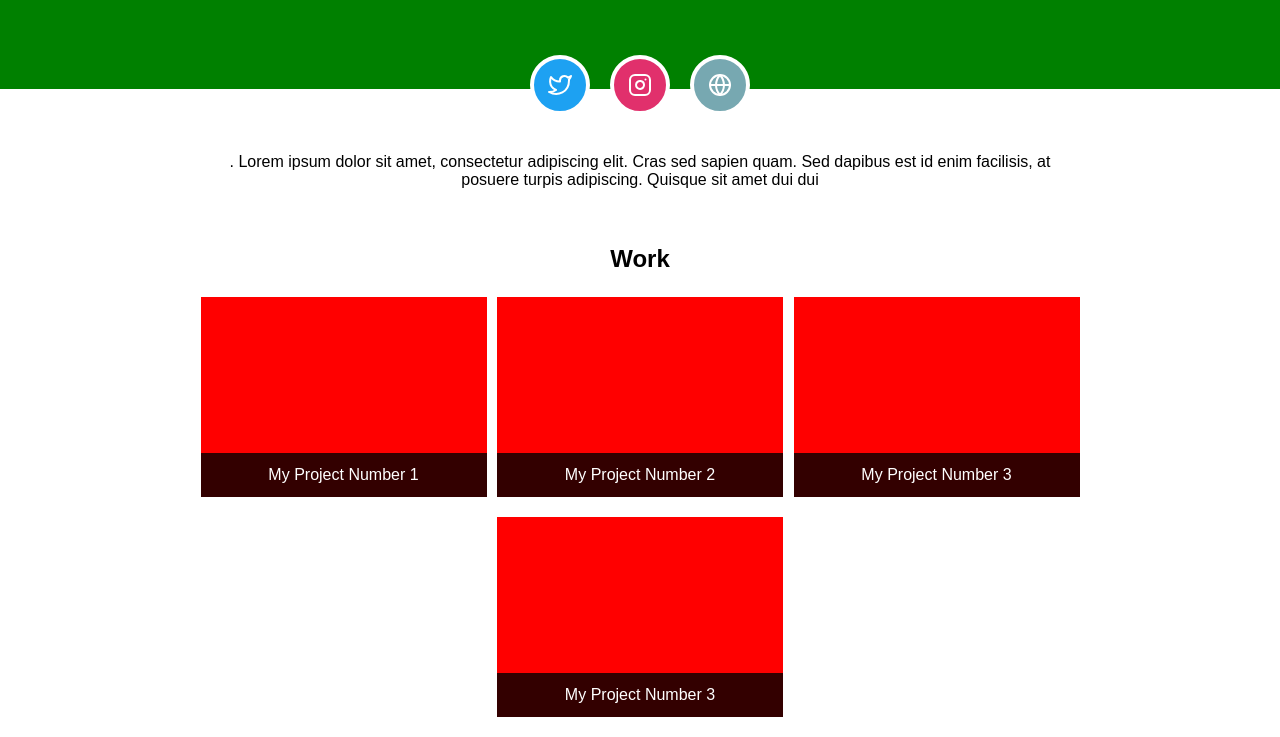
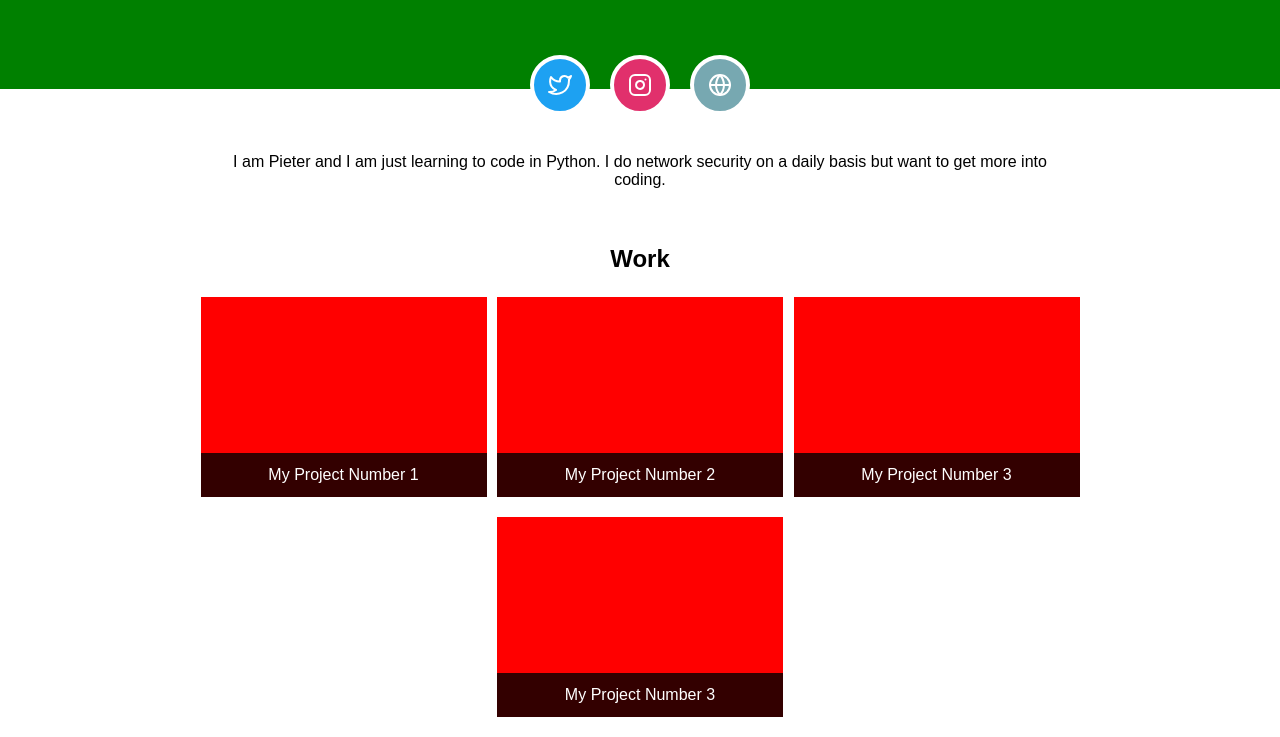
Before and after one commit to eye-designs/personalsite, a plain HTML site: page index.html in a window 1280 px wide. Shown: the part 186-923 px from the top of the page. Drawn offline with Linux system fonts and the light colour scheme.

Commit message:
updated about me

```diff
--- a/index.html
+++ b/index.html
@@ -30,9 +30,7 @@
   <!-- About You -->
   <main>
     <section class="about">
-      <p>. Lorem ipsum dolor sit amet, consectetur adipiscing elit. Cras sed sapien quam. Sed dapibus est id enim facilisis,
-        at posuere turpis adipiscing. Quisque sit amet dui dui
-      </p>
+      <p>I am Pieter and I am just learning to code in Python. I do network security on a daily basis but want to get more into coding.</p>
     </section>
     <!-- Your Projects -->
     <section class="projects">
```
